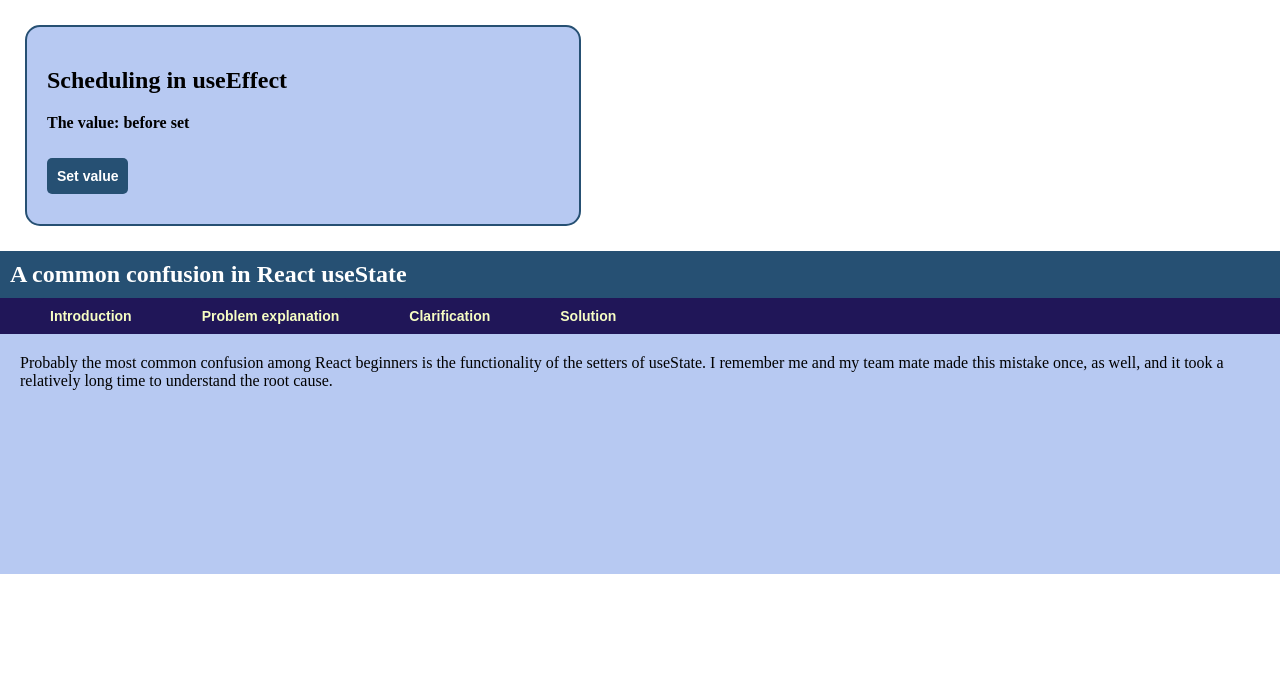
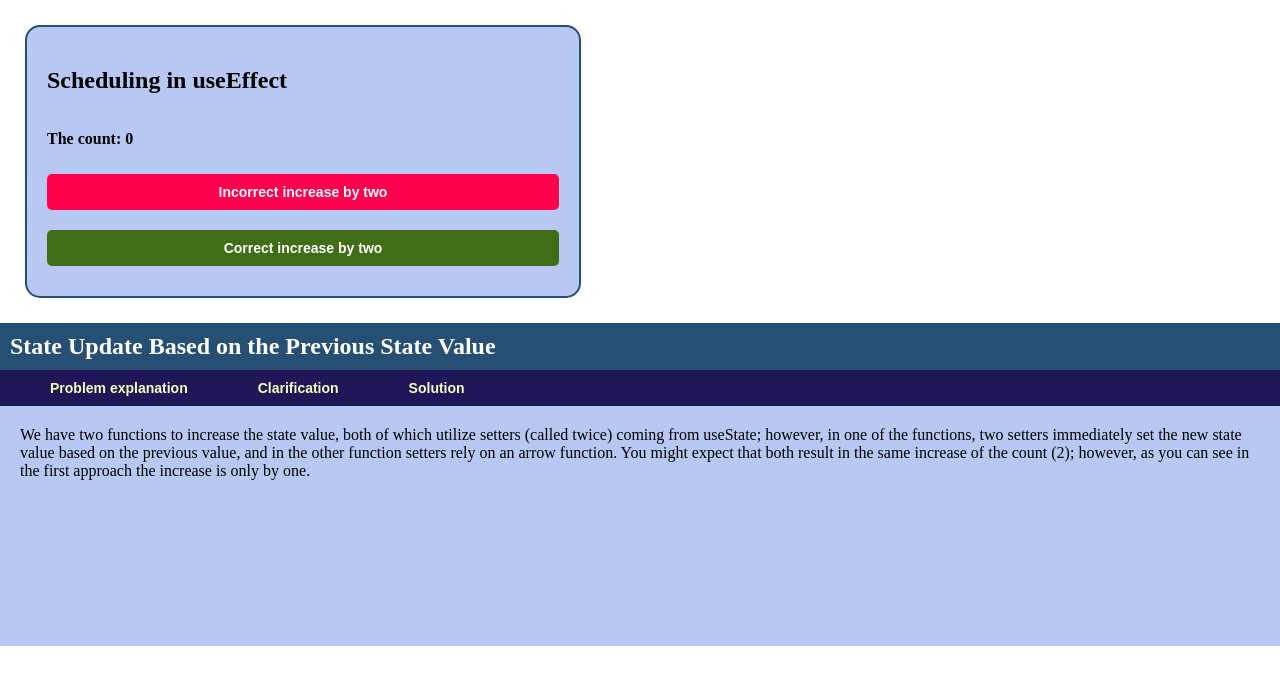
Before and after one commit to EMinasian/react-hands-on, a React (Vite) app: page / in a window 1280 px wide. Shown: the top 684 px of the page. Built offline with nearby package versions, Linux system fonts and the light colour scheme.

Commit message:
feat: state update based on the prev state explanation added

```diff
--- a/src/App.jsx
+++ b/src/App.jsx
@@ -1,4 +1,4 @@
-import UseStateScheduling from "./components/UseStateScheduling";
+import StateBasedOnPrevState from "./components/StateBasedOnPrevState";
 
 import "./Globals.css";
 
@@ -6,7 +6,7 @@ function App() {
 
   return (
     <div>
-      <UseStateScheduling />
+      <StateBasedOnPrevState />
     </div>
   );
 }
--- a/src/Globals.css
+++ b/src/Globals.css
@@ -5,6 +5,8 @@
   border-radius: 15px;
   border: 2px solid #265073;
   margin: 25px;
+  display: flex;
+  flex-direction: column;
 }
 
 .result-text {
@@ -22,6 +24,14 @@ button {
   border: none;
 }
 
+.neg-button {
+  background-color: #FF004D;
+}
+
+.pos-button {
+  background-color: #416D19;
+}
+
 body {
   padding: 0;
   margin: 0;
--- /dev/null
+++ b/src/components/StateBasedOnPrevState/StateBasedOnPrevState.jsx
@@ -0,0 +1,39 @@
+import { useState } from "react";
+import explanation from "./explanation.json";
+import "../../Globals.css";
+import ExplanationSection from "../ExplanationSection/ExplanationSection";
+
+export default function StateBasedOnPrevState() {
+  const [count, setCount] = useState(0);
+
+  // Incorrectly increases by only 1
+  function incorrectHandleSet() {
+    setCount(count + 1); // 0 + 1
+    setCount(count + 1); // again 0 + 1!
+  }
+
+  // Correctly increases by 2
+  function correctHandleSet() {
+    setCount((current) => current + 1);
+    setCount((current) => current + 1);
+  }
+
+  return (
+    <>
+      <div className="display-section">
+        <h2>Scheduling in useEffect</h2>
+        <p className="result-text">The count: {count}</p>
+        <button className="neg-button" onClick={incorrectHandleSet}>
+          Incorrect increase by two
+        </button>
+        <button className="pos-button" onClick={correctHandleSet}>
+          Correct increase by two
+        </button>
+      </div>
+      <ExplanationSection
+        title={explanation?.title}
+        description={explanation?.description}
+      />
+    </>
+  );
+}
--- /dev/null
+++ b/src/components/StateBasedOnPrevState/explanation.json
@@ -0,0 +1,20 @@
+{
+  "title": "State Update Based on the Previous State Value",
+  "description": [
+    {
+      "block": 0,
+      "heading": "Problem explanation",
+      "text": "We have two functions to increase the state value, both of which utilize setters (called twice) coming from useState; however, in one of the functions, two setters immediately set the new state value based on the previous value, and in the other function setters rely on an arrow function. You might expect that both result in the same increase of the count (2); however, as you can see in the first approach the increase is only by one."
+    },
+    {
+      "block": 1,
+      "heading": "Clarification",
+      "text": "[Again] It is very important to note that React indeed schedules the state update when we use useState. Meaning that, when we trigger the incorrect function, at the moment of scheduling, the state value based on which a new value is to be calculated is the same. As a result we do not see an increase by two (In simple words, when count is 0, and we trigger the incorrect function, both state setters set the count to be 0 + 1)."
+    },
+    {
+      "block": 2,
+      "heading": "Solution",
+      "text": "Instead of directly updating the state value based on the previous value, the best practice is to pass to the setter a function which will be called by React automatically with the current state value. This function should return the new value we want to set to the state variable. With this approach, when the second setter is called, the function passed to it will also get the latest value of the state at the time when it is executed (based on how React scheduled)."
+    }
+  ]
+}
--- /dev/null
+++ b/src/components/StateBasedOnPrevState/index.js
@@ -0,0 +1,3 @@
+import StateBasedOnPrevState from "./StateBasedOnPrevState";
+
+export default StateBasedOnPrevState;
```
